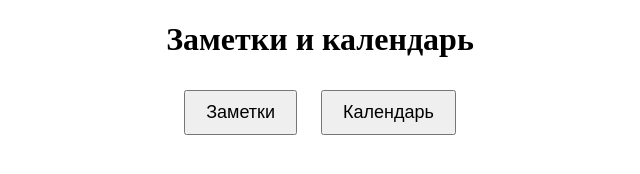
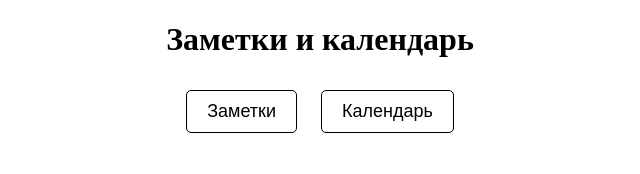
Before and after one commit to JonMihalich/html_tg_web_project.githab.io, a plain HTML site: page index.html in a window 1280 px wide. Shown: the whole page, without its empty margins (320-960 px from the left). Drawn offline with Linux system fonts and the light colour scheme.

Commit message:
Update index.html

```diff
--- a/index.html
+++ b/index.html
@@ -16,6 +16,10 @@
             margin: 10px;
             padding: 10px 20px;
             font-size: 18px;
+            background-color: white; /* Устанавливаем белый цвет фона */
+            color: black; /* Устанавливаем черный цвет текста */
+            border: 1px solid black; /* Добавляем черную границу */
+            border-radius: 5px; /* Добавляем закругленные углы */
         }
     </style>
 </head>
```
